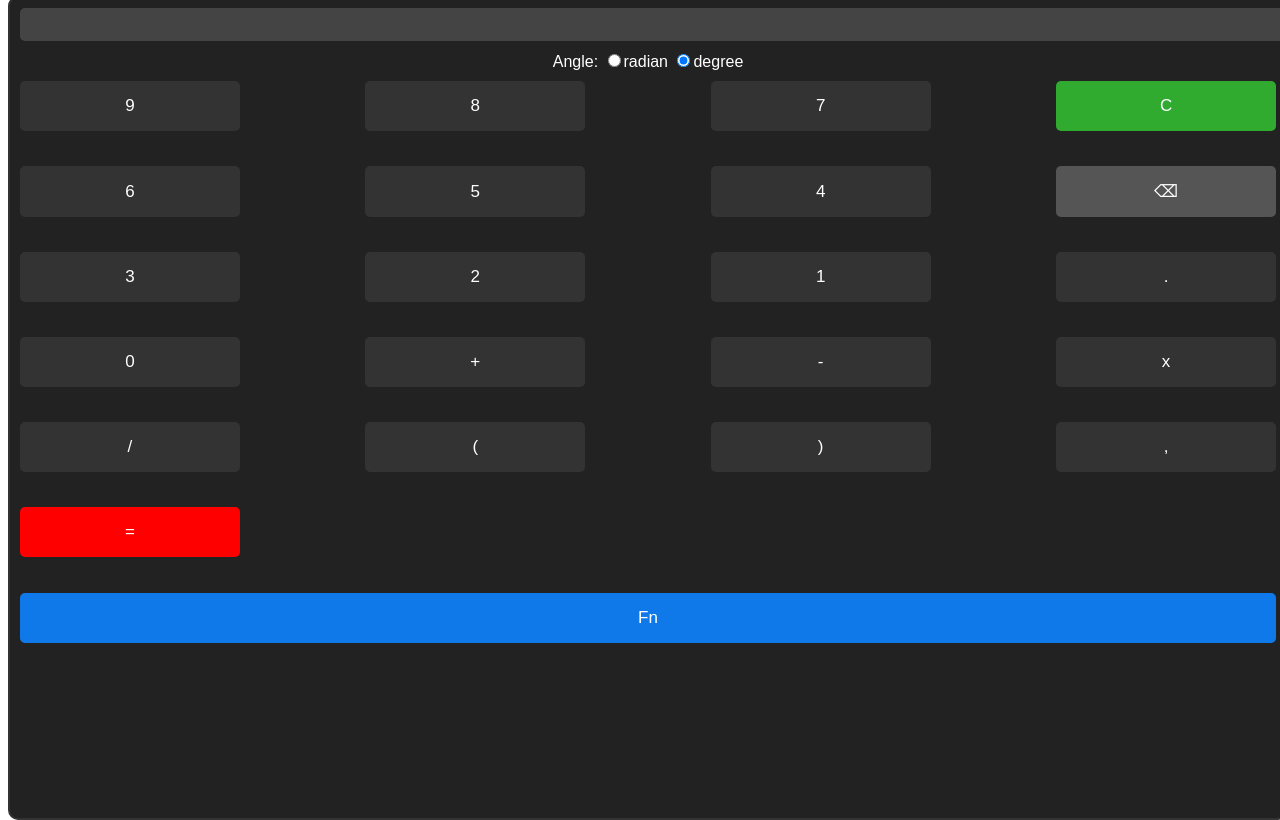
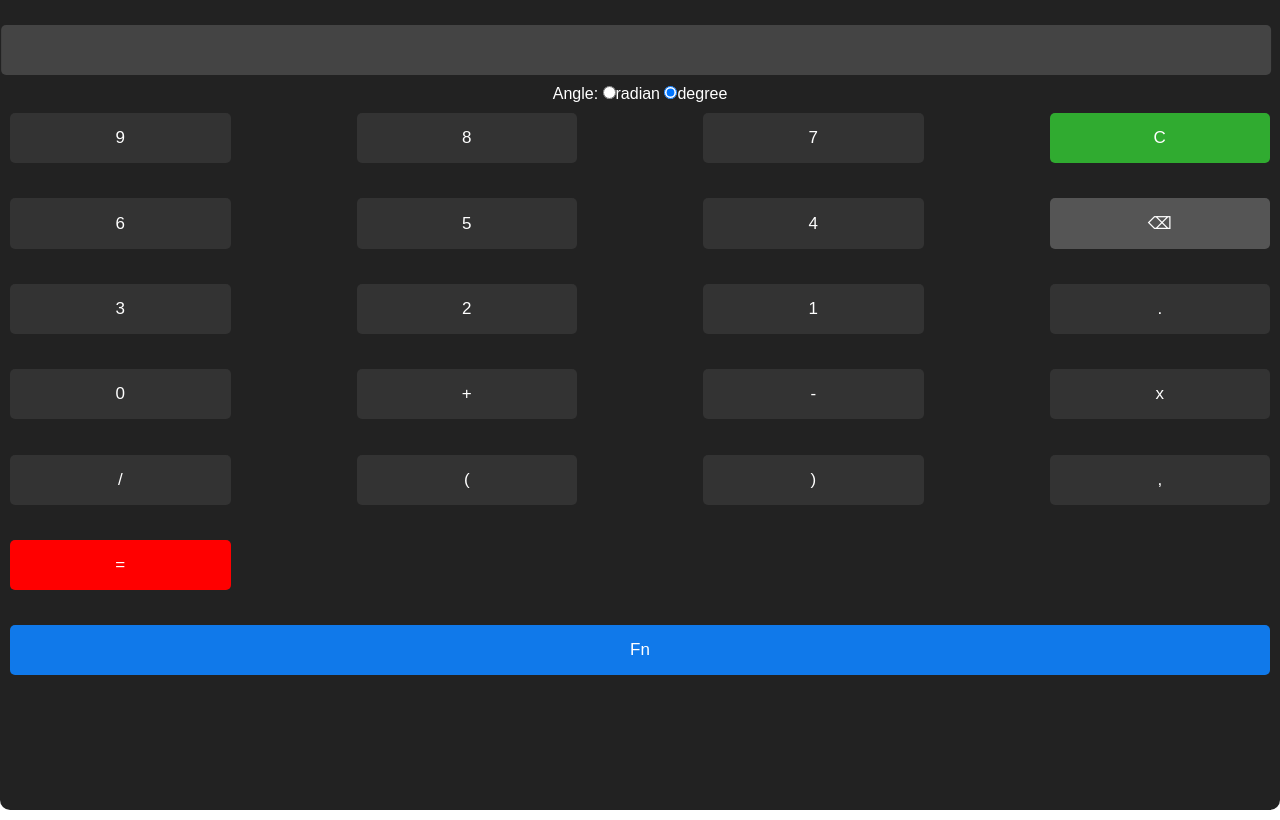
Before and after one commit to Bharat346/Calculator, a plain HTML site: page index.html in a window 1280 px wide. Drawn offline with Linux system fonts and the light colour scheme.

Commit message:
calculator interface change

```diff
--- a/index.html
+++ b/index.html
@@ -13,11 +13,16 @@
         align-items: center;
         overflow: hidden;
       }
+      *{
+        margin: 0;
+        padding: 0;
+      }
       .calculator {
         width: 100vw;
         height: 100vh;
+        /* margin-top: 100px; */
         /* margin: 50px auto; */
-        border: 2px solid #333;
+        /* border: 2px solid #333; */
         border-radius: 10px;
         padding: 10px;
         background-color: #222;
@@ -27,6 +32,7 @@
 
       .display {
         width: 100%;
+        height: 40px;
         margin-bottom: 10px;
         padding: 5px;
         font-size: 20px;
@@ -35,6 +41,8 @@
         color: #fff;
         border: none;
         border-radius: 5px;
+        transform: translate(-0.7%,0%);
+        margin-top: 2%;
       }
 
       .keyboard {
```
